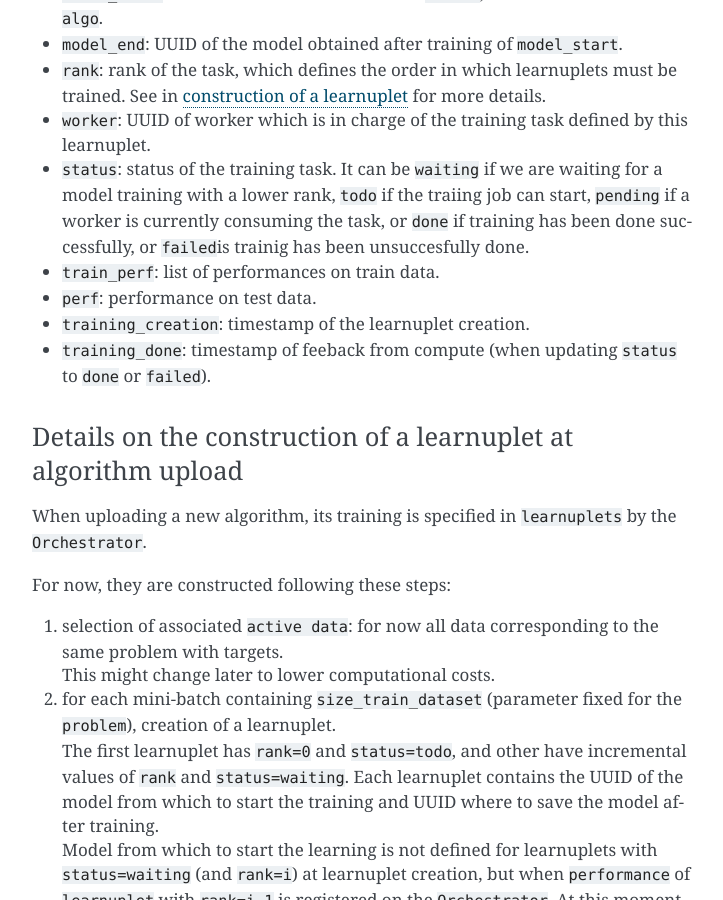
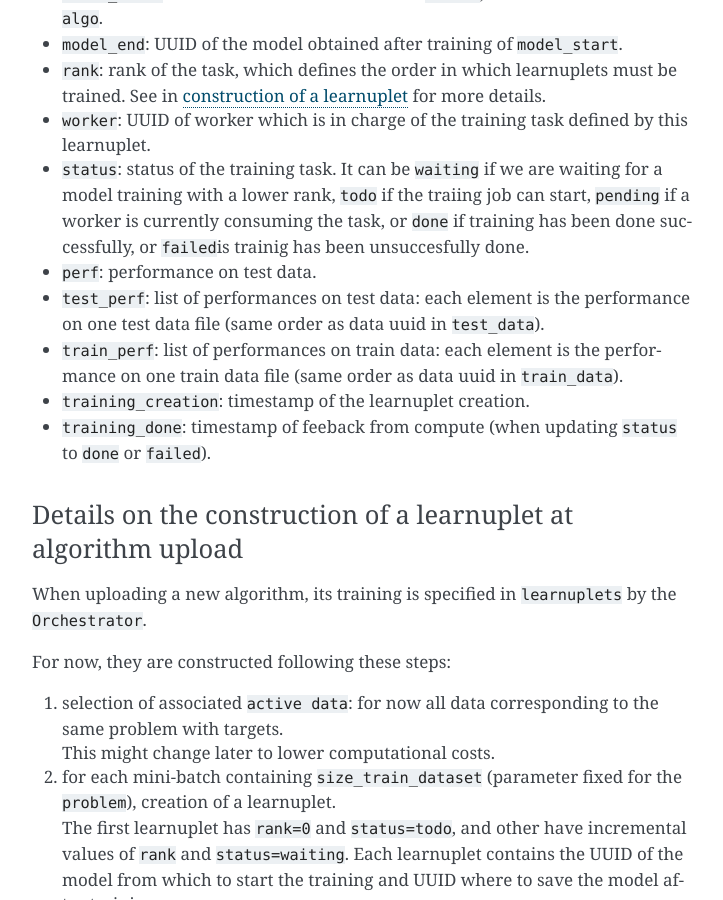
Before and after one commit to MorpheoOrg/morpheo, a Sphinx documentation site: the page built from docs/modules/learning.md, in a window 1280 px wide and 900 px high, scrolled down 2101 px. Shown: the whole window, without its empty margins (388-1111 px from the left). Built offline with Sphinx 7.4.7, drawn with Linux system fonts in a browser that asks for light colours.

Commit message:
building and pushing docs

```diff
--- a/docs/modules/learning.md
+++ b/docs/modules/learning.md
@@ -65,8 +65,9 @@ A learnuplet is made of the following elements:
 - `rank`: rank of the task, which defines the order in which learnuplets must be trained. See in [construction of a learnuplet](#learnuplet_construction) for more details.
 - `worker`: UUID of worker which is in charge of the training task defined by this learnuplet.
 - `status`: status of the training task. It can be `waiting` if we are waiting for a model training with a lower rank, `todo` if the traiing job can start, `pending` if a worker is currently consuming the task, or `done` if training has been done successfully, or `failed`is trainig has been unsuccesfully done.
-- `train_perf`: list of performances on train data.
 - `perf`: performance on test data.
+- `test_perf`: list of performances on test data: each element is the performance on one test data file (same order as data uuid in `test_data`).
+- `train_perf`: list of performances on train data: each element is the performance on one train data file (same order as data uuid in `train_data`).
 - `training_creation`: timestamp of the learnuplet creation.
 - `training_done`: timestamp of feeback from compute (when updating `status` to `done` or `failed`).
 
```
Also changed, not shown: 5 other files.
